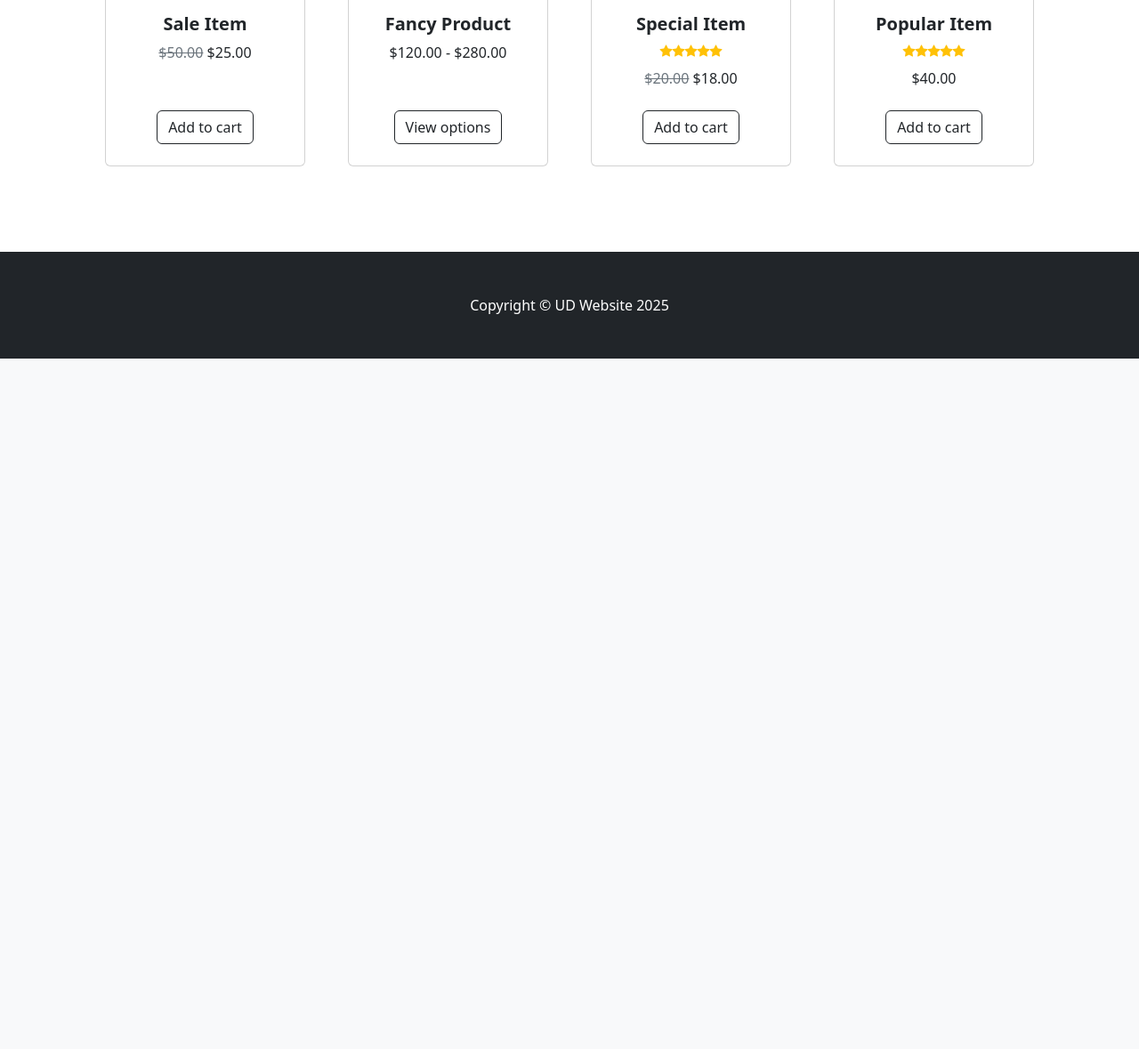
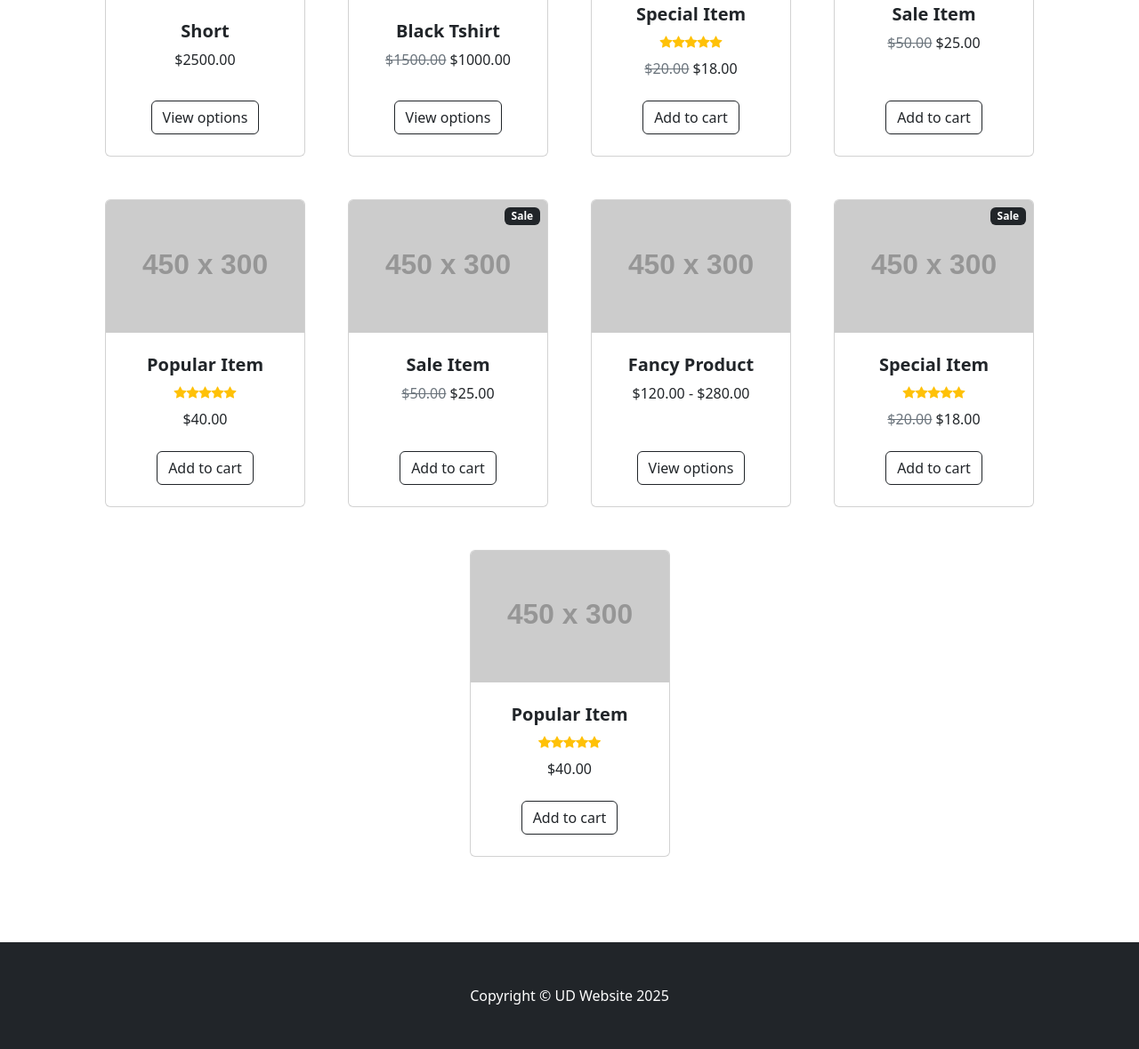
Before and after one commit to UdaraAthauda/Ecommerce-Web-Application-Django, a Django app: page / in a window 1280 px wide. Shown: the part 1002-2181 px from the top of the page at 89% size. Before the commit the page ends 1405 px from the top, so only its background shows below. Run offline with Django 5.2, Linux system fonts and the light colour scheme; data comes from the database, SQL or seed files in the repository; both versions use the stored data as it was after the commit; grey boxes labelled with a size stand in for pictures from a placeholder-image service; some libraries are stand-ins or nearby versions.

Commit message:
created product list and sale option

```diff
--- a/ecomApp/models.py
+++ b/ecomApp/models.py
@@ -16,6 +16,8 @@ class User(AbstractUser):
     phone = models.CharField(max_length=15, validators=[validatePhone])
     address = models.TextField()
 
+    def __str__(self):
+        return f"{self.username}, system admin - {self.is_staff}"
 
 # Category model
 class Category(models.Model):
@@ -35,7 +37,7 @@ class Product(models.Model):
 
     # if products is sale
     is_sale = models.BooleanField(default=False)
-    sale_price = models.DecimalField(max_digits=10, decimal_places=2)
+    sale_price = models.DecimalField(max_digits=10, decimal_places=2, blank=True, null=True)
 
     def __str__(self):
         return self.name
--- a/ecomApp/views.py
+++ b/ecomApp/views.py
@@ -1,6 +1,10 @@
 from django.shortcuts import render
+from .models import *
 
 
 # index/home view
 def index(request):
-    return render(request, 'index.html')
+    products = Product.objects.all()
+    context = {'products': products}
+
+    return render(request, 'index.html', context=context)
--- a/templates/index.html
+++ b/templates/index.html
@@ -19,17 +19,26 @@
 <section class="py-5">
     <div class="container px-4 px-lg-5 mt-5">
         <div class="row gx-4 gx-lg-5 row-cols-2 row-cols-md-3 row-cols-xl-4 justify-content-center">
+
+            {% for product in products %}
+
+
+            {% if product.is_sale %}
+
             <div class="col mb-5">
                 <div class="card h-100">
+                    <!-- Sale badge-->
+                    <div class="badge bg-dark text-white position-absolute" style="top: 0.5rem; right: 0.5rem">Sale</div>
                     <!-- Product image-->
-                    <img class="card-img-top" src="https://dummyimage.com/450x300/dee2e6/6c757d.jpg" alt="..." />
+                    <img class="card-img-top" src="{{product.image.url}}" alt="..." />
                     <!-- Product details-->
                     <div class="card-body p-4">
                         <div class="text-center">
                             <!-- Product name-->
-                            <h5 class="fw-bolder">Fancy Product</h5>
+                            <h5 class="fw-bolder">{{product.name}}</h5>
                             <!-- Product price-->
-                            $40.00 - $80.00
+                            <span class="text-muted text-decoration-line-through">${{product.price}}</span>
+                            ${{product.sale_price}}
                         </div>
                     </div>
                     <!-- Product actions-->
@@ -38,6 +47,33 @@
                     </div>
                 </div>
             </div>
+
+            {% else %}
+
+            <div class="col mb-5">
+                <div class="card h-100">
+                    <!-- Product image-->
+                    <img class="card-img-top" src="{{product.image.url}}" alt="..." />
+                    <!-- Product details-->
+                    <div class="card-body p-4">
+                        <div class="text-center">
+                            <!-- Product name-->
+                            <h5 class="fw-bolder">{{product.name}}</h5>
+                            <!-- Product price-->
+                            ${{product.price}}
+                        </div>
+                    </div>
+                    <!-- Product actions-->
+                    <div class="card-footer p-4 pt-0 border-top-0 bg-transparent">
+                        <div class="text-center"><a class="btn btn-outline-dark mt-auto" href="#">View options</a></div>
+                    </div>
+                </div>
+            </div>
+
+            {% endif %}
+
+            {% endfor %}
+
             <div class="col mb-5">
                 <div class="card h-100">
                     <!-- Sale badge-->
```
Also changed, not shown: db.sqlite3, ecomApp/migrations/0002_alter_product_sale_price.py (added).
